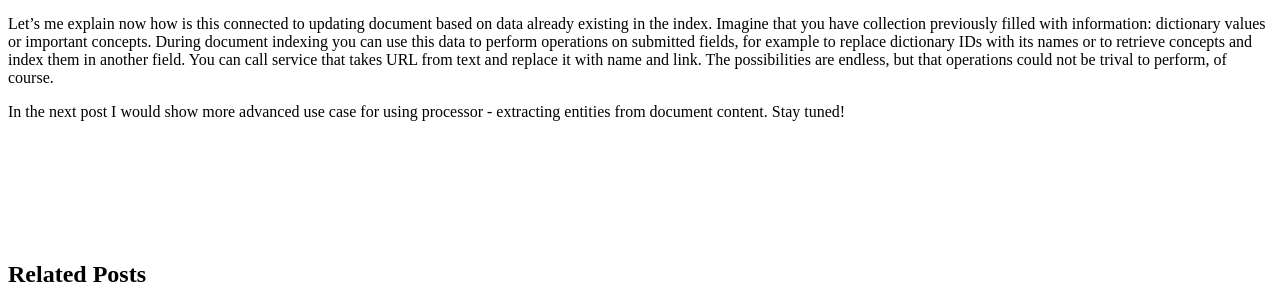
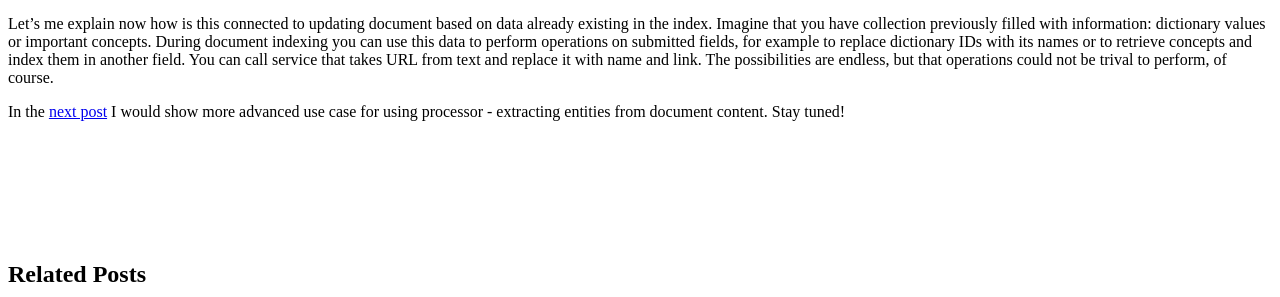
Before and after one commit to mikolajkania/mikolajkania.github.io, a Jekyll site: the page built from _posts/2017-02-19-how-to-add-data-to-solr-during-indexing.md, in a window 1280 px wide and 900 px high, scrolled down 1643 px. Shown: the part 444-741 px from the top of the window. Built offline with Jekyll 4.4.1, drawn with Linux system fonts in a browser that asks for light colours; part of the change alters nothing that is shown.

```diff
--- a/_posts/2017-02-19-how-to-add-data-to-solr-during-indexing.md
+++ b/_posts/2017-02-19-how-to-add-data-to-solr-during-indexing.md
@@ -114,4 +114,4 @@ Voila! Nothing more have to be done. If you index a new document it will go thro
 
 Let's me explain now how is this connected to updating document based on data already existing in the index. Imagine that you have collection previously filled with information: dictionary values or important concepts. During document indexing you can use this data to perform operations on submitted fields, for example to replace dictionary IDs with its names or to retrieve concepts and index them in another field. You can call service that takes URL from text and replace it with name and link. The possibilities are endless, but that operations could not be trival to perform, of course.
 
-In the next post I would show more advanced use case for using processor - extracting entities from document content. Stay tuned!
+In the [next post](http://itblues.pl/2017/03/30/extract-entities-with-solr-text-tagger/) I would show more advanced use case for using processor - extracting entities from document content. Stay tuned!
```
